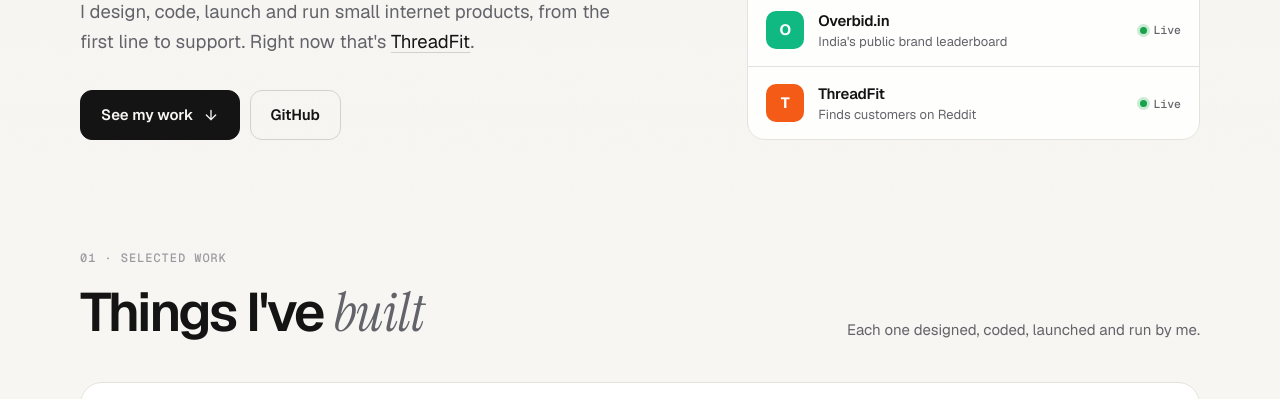
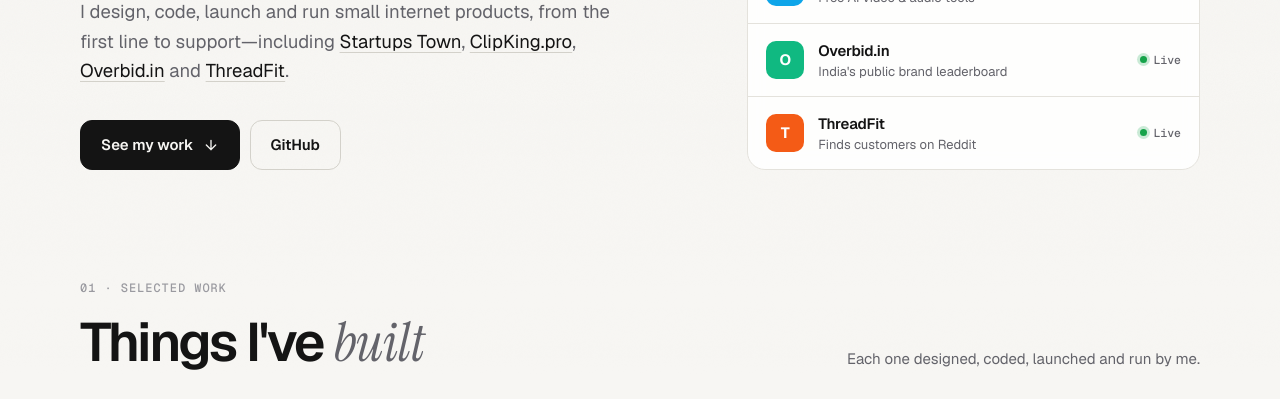
Before and after one commit to ankitshdev/ankitshdev.github.io, a plain HTML site: page index.html in a window 1280 px wide. Shown: the part 492-891 px from the top of the page. Drawn offline with nearby package versions, Linux system fonts and the light colour scheme.

Commit message:
Link Startups Town, ClipKing.pro, and Overbid.in in hero lead

```diff
--- a/index.html
+++ b/index.html
@@ -249,7 +249,7 @@
     <div>
       <span class="kicker"><b>Ankit Sharma</b> · Indie maker · India</span>
       <h1>I turn ideas into <em>live products</em>, on my own.</h1>
-      <p class="lead">I design, code, launch and run small internet products, from the first line to support. Right now that's <a href="https://ankitshdev.github.io/threadfit/">ThreadFit</a>.</p>
+      <p class="lead">I design, code, launch and run small internet products, from the first line to support—including <a href="https://startups.town" target="_blank" rel="noopener">Startups Town</a>, <a href="https://clipking.pro" target="_blank" rel="noopener">ClipKing.pro</a>, <a href="https://overbid.in" target="_blank" rel="noopener">Overbid.in</a> and <a href="https://ankitshdev.github.io/threadfit/">ThreadFit</a>.</p>
       <div class="ctas">
         <a class="btn" href="#work">See my work <svg viewBox="0 0 24 24" fill="none" stroke="currentColor" stroke-width="2" stroke-linecap="round" aria-hidden="true"><path d="M12 5v14M5 12l7 7 7-7"/></svg></a>
         <a class="btn ghost" href="https://github.com/ankitshdev" target="_blank" rel="noopener">GitHub</a>
```
